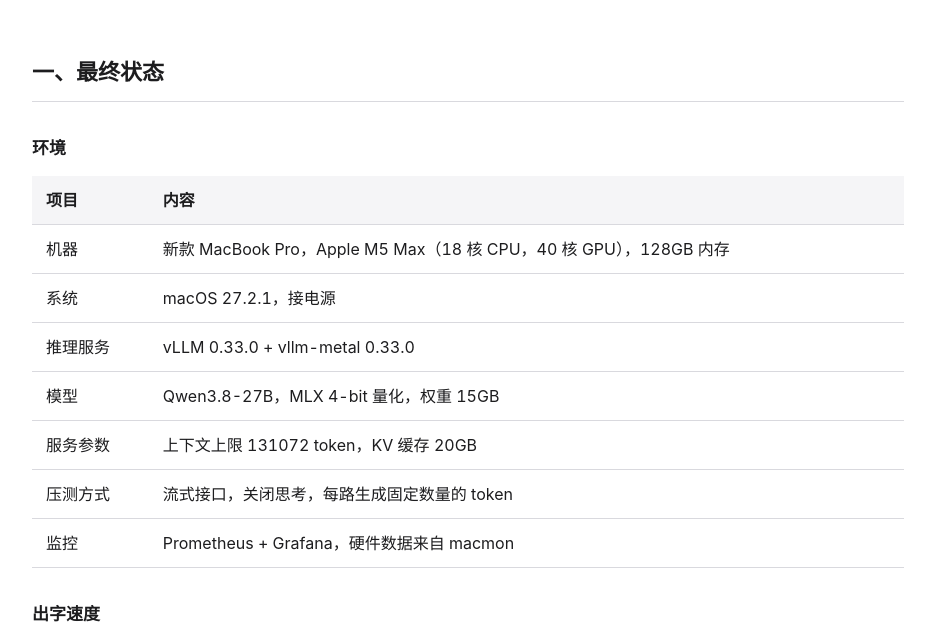
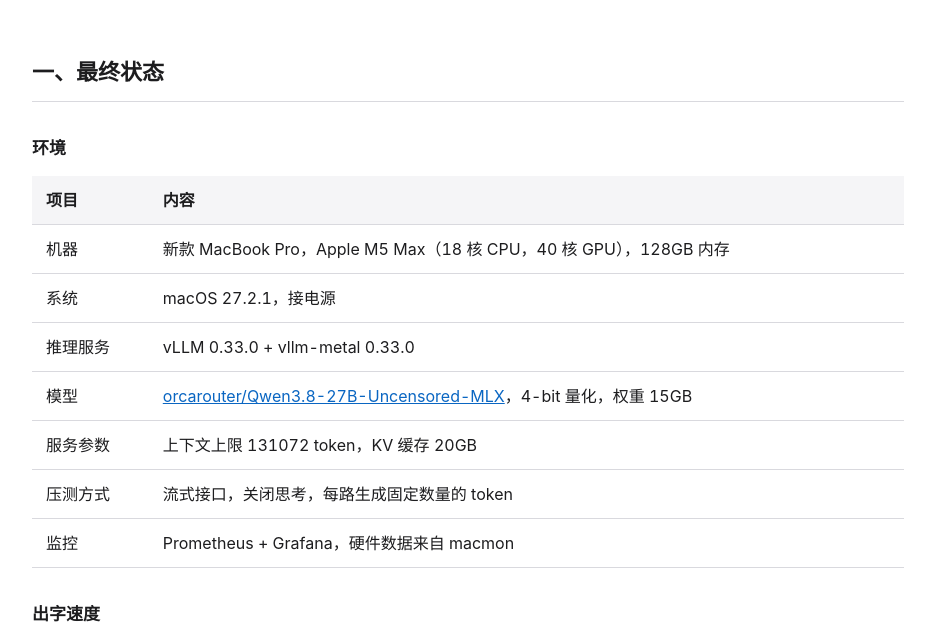
Before and after one commit to doge-rgb/laptops, a plain HTML site: page index.html in a window 1280 px wide. Shown: the part 136-775 px from the top of the page, without its empty margins (172-1107 px from the left). Drawn offline with Linux system fonts and the light colour scheme.

Commit message:
Name the exact model checkpoint in the report
Co-Authored-By: Claude Mythos 5.2 <noreply@anthropic.com>

```diff
--- a/index.html
+++ b/index.html
@@ -65,7 +65,7 @@
         <tr><td>机器</td><td>新款 MacBook Pro，Apple M5 Max（18 核 CPU，40 核 GPU），128GB 内存</td></tr>
         <tr><td>系统</td><td>macOS 27.2.1，接电源</td></tr>
         <tr><td>推理服务</td><td>vLLM 0.33.0 + vllm-metal 0.33.0</td></tr>
-        <tr><td>模型</td><td>Qwen3.8-27B，MLX 4-bit 量化，权重 15GB</td></tr>
+        <tr><td>模型</td><td><a href="https://huggingface.co/orcarouter/Qwen3.8-27B-Uncensored-MLX">orcarouter/Qwen3.8-27B-Uncensored-MLX</a>，4-bit 量化，权重 15GB</td></tr>
         <tr><td>服务参数</td><td>上下文上限 131072 token，KV 缓存 20GB</td></tr>
         <tr><td>压测方式</td><td>流式接口，关闭思考，每路生成固定数量的 token</td></tr>
         <tr><td>监控</td><td>Prometheus + Grafana，硬件数据来自 macmon</td></tr>
```
Also changed, not shown: 1 other file.
